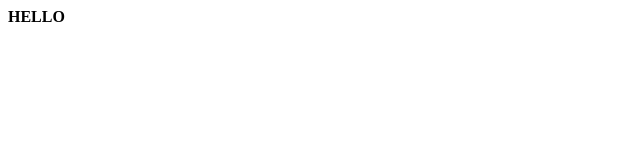
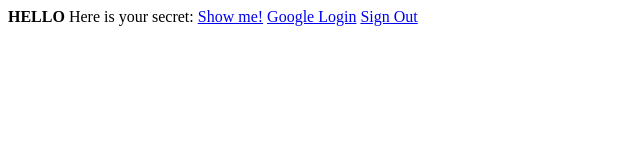
Before and after one commit to Misfit99/authentication-express, a website: page public/index.html in a window 1280 px wide. Shown: the whole page, without its empty margins (0-640 px from the left). Drawn offline with Linux system fonts and the light colour scheme.

Commit message:
static frontend

```diff
--- a/public/index.html
+++ b/public/index.html
@@ -4,6 +4,9 @@
         <title>Security Example</title>
     </head>
     <body>
-        <b>HELLO</b>
+        <b>HELLO</b> Here is your secret:
+        <a href="/secret">Show me!</a>
+        <a href="/auth/google">Google Login</a>
+        <a href="/auth/logout">Sign Out</a>
     </body>
 </html>
```
